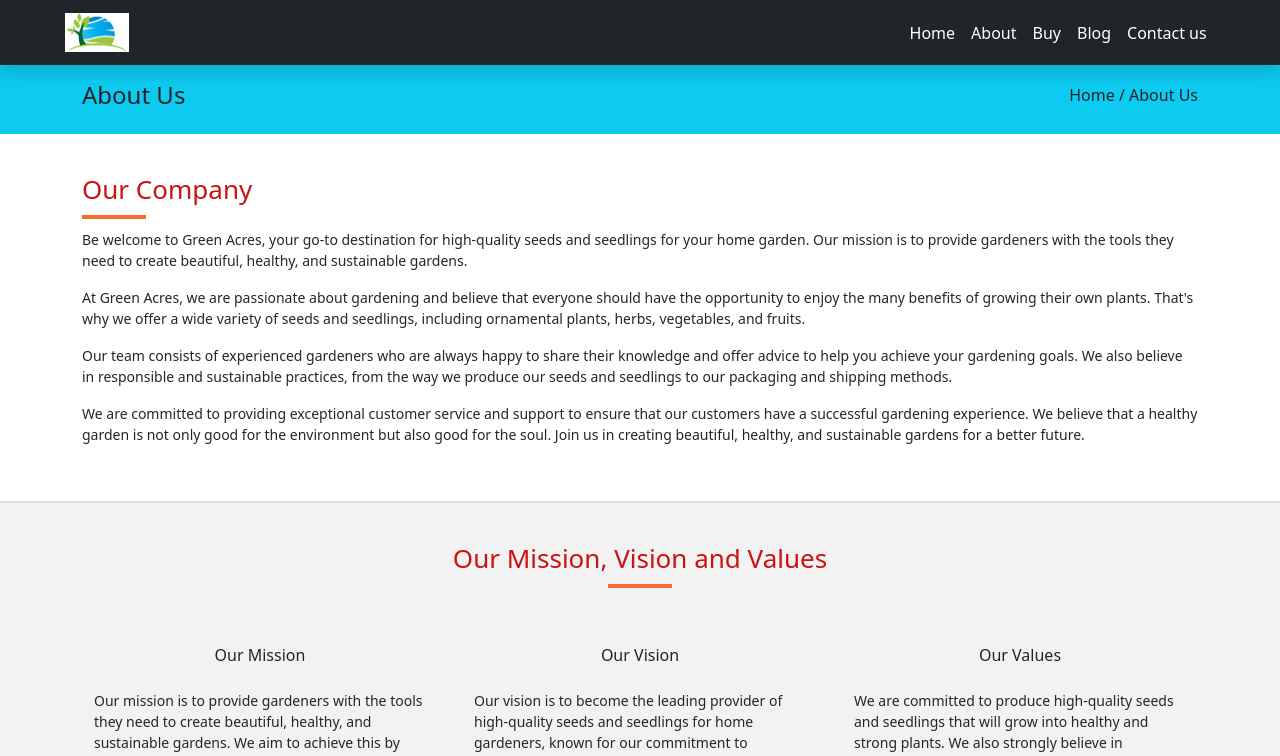
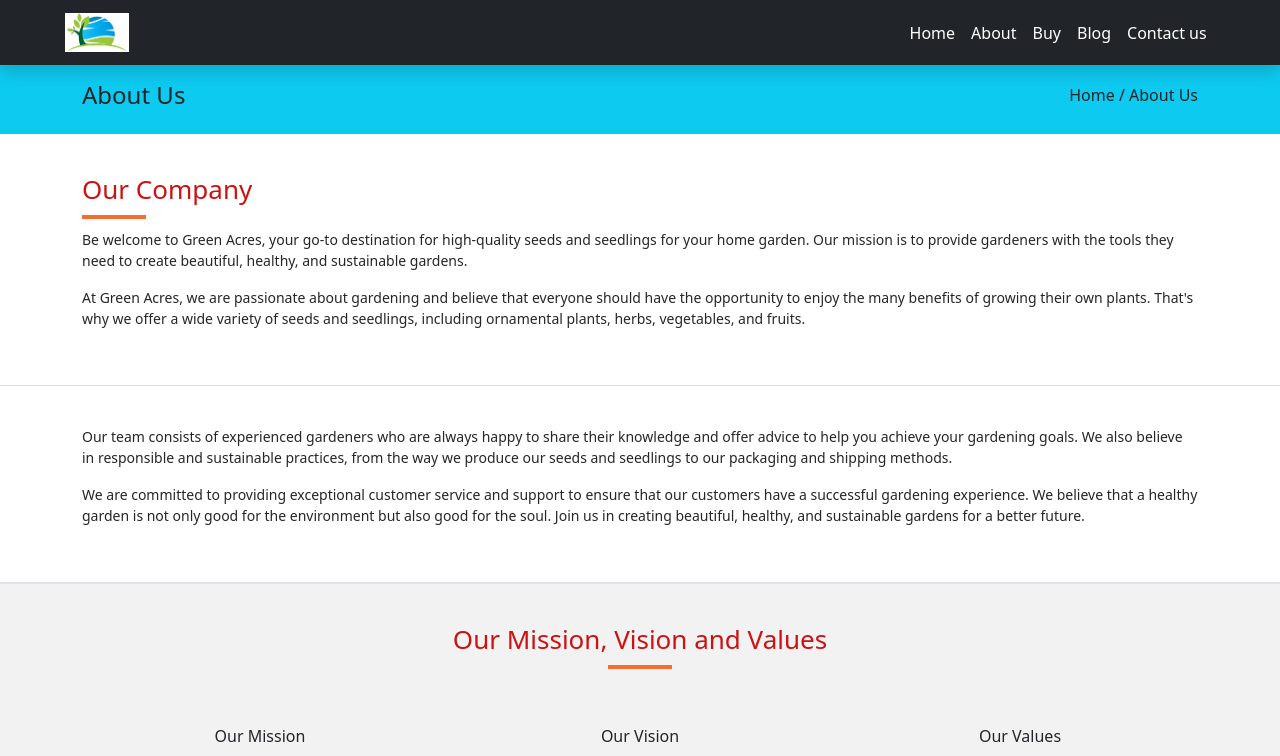
Before and after one commit to Maicon-g14/Responsive-react-website, a React (Create React App) app: page /about in a window 1280 px wide. Shown: the top 756 px of the page. Built offline with nearby package versions, Linux system fonts and the light colour scheme.

Commit message:
text adjustments

```diff
--- a/src/components/inc/Slider.js
+++ b/src/components/inc/Slider.js
@@ -1,6 +1,7 @@
 import React from "react";
 import Slide1 from "../images/slide1.png";
 import Slide2 from "../images/slide2.png";
+import Logo from "../images/green-acres-logo.png";
 
 function Slider() {
     return (
@@ -21,8 +22,7 @@ function Slider() {
                 <div className="carousel-item">
                     <img src={Slide2} className="d-block w-100" alt="..." />
                     <div className="carousel-caption d-none d-md-block">
-                        <h5>Green Acres</h5>
-                        <p>Grow it like you mean it</p>
+                        <img src={Logo} className="d-block w-100" alt="..." />
                     </div>
                 </div>
             </div>
--- a/src/components/pages/About.js
+++ b/src/components/pages/About.js
@@ -31,7 +31,12 @@ function About() {
                         should have the opportunity to enjoy the many benefits of growing their own
                         plants. That's why we offer a wide variety of seeds and seedlings, including
                         ornamental plants, herbs, vegetables, and fruits.
-                    </p><p>
+                    </p>
+                </div>
+            </section>
+            <section className='section border-bottom'>
+                <div className='container'>
+                    <p>
                         Our team consists of experienced gardeners who are always happy to share
                         their knowledge and offer advice to help you achieve your gardening goals.
                         We also believe in responsible and sustainable practices, from the way we
```
